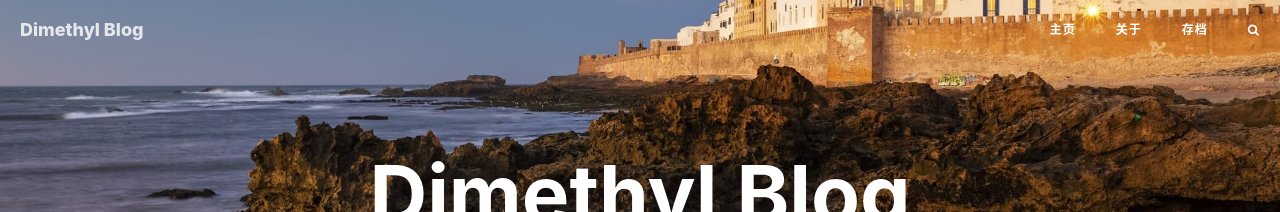
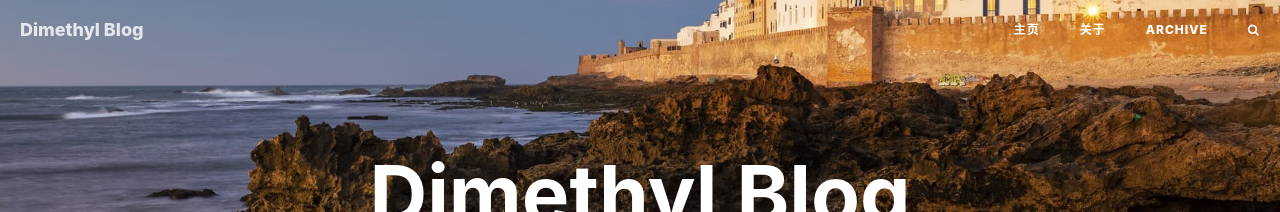
Before and after one commit to DimethylCarbonate/dimethylcarbonate.github.io, a Jekyll site: the page built from index.html, in a window 1280 px wide and 900 px high. Shown: the top 212 px of the window. Built offline with Jekyll 4.4.1, drawn with Linux system fonts in a browser that asks for light colours; nearby versions of some CDN libraries; the list of posts is cut into pages by our own code; comment, search, counter and statistics services are not loaded.

Commit message:
Update archive.html

```diff
--- a/archive.html
+++ b/archive.html
@@ -1,5 +1,5 @@
 ---
-title: 存档
+title: Archive
 layout: default
 description: "看看Dimethyl拿时间换了些什么"
 header-img: "img/header-img-archive.jpg"
```
